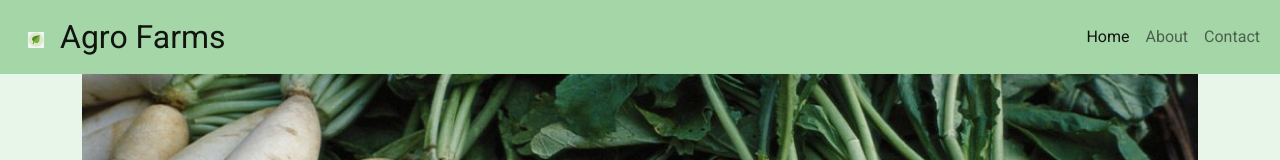
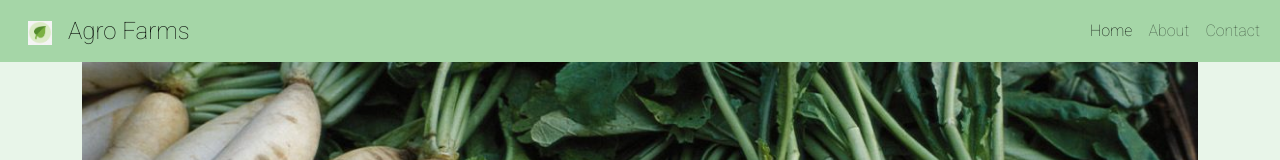
Before and after one commit to banurekhaMohan279/agro-Farms, a React (Create React App) app: page / in a window 1280 px wide. Shown: the top 160 px of the page. Built offline with nearby package versions, Linux system fonts and the light colour scheme.

Commit message:
Update styles

```diff
--- a/src/App.scss
+++ b/src/App.scss
@@ -27,15 +27,16 @@ header, main, footer{
 }
 header {
 	background: $header-color;
+  font-weight: 300;
 	.navbar-brand {
-		font-size: 2rem;
+		font-size: 1.5rem;
 	}
 }
 
 .navbar-brand{
   img{
-    width: 1rem;
-    height: 1rem;
+    width: 1.5rem;
+    height: 1.5rem;
     margin: 0 1rem 0 1rem;
   }
 }
```
